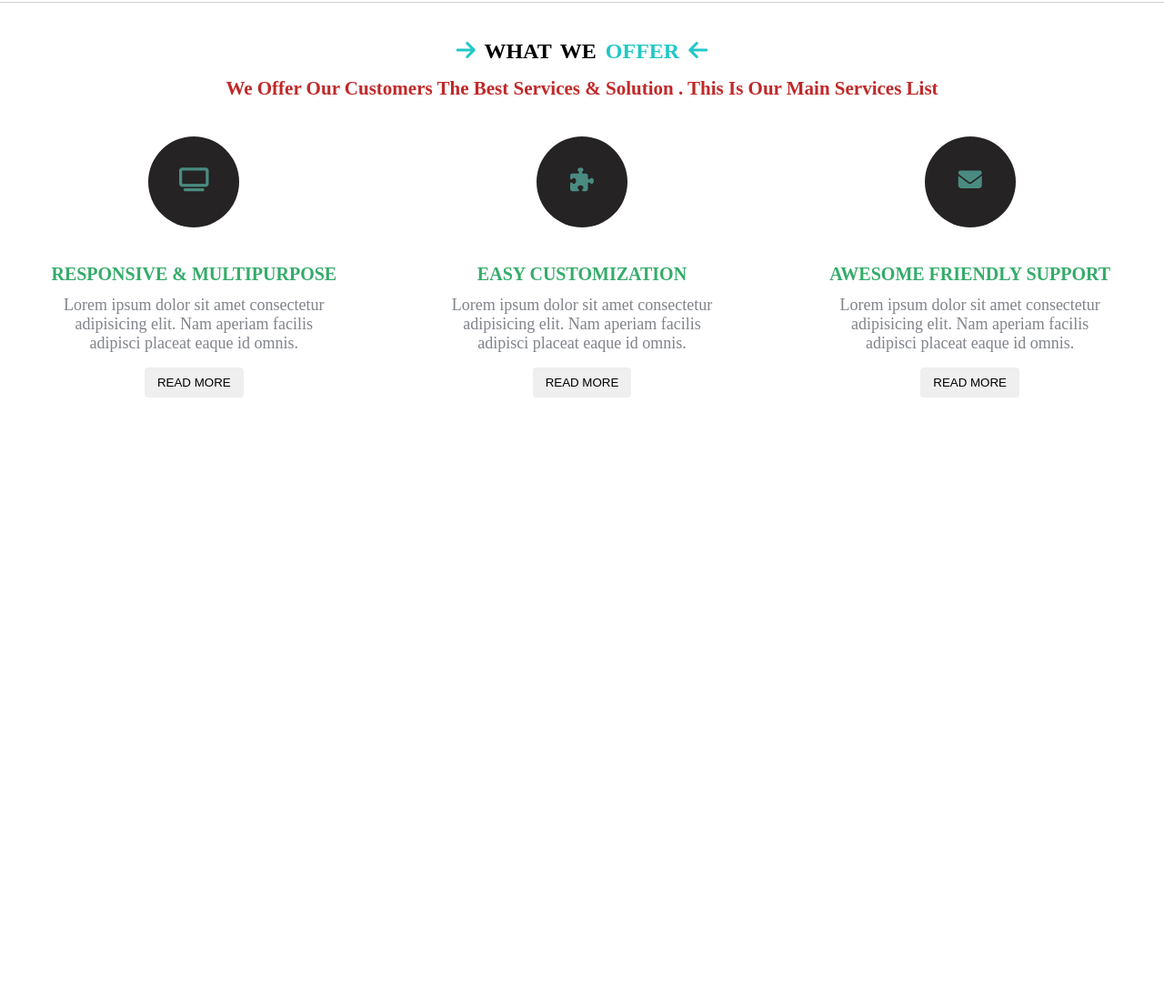
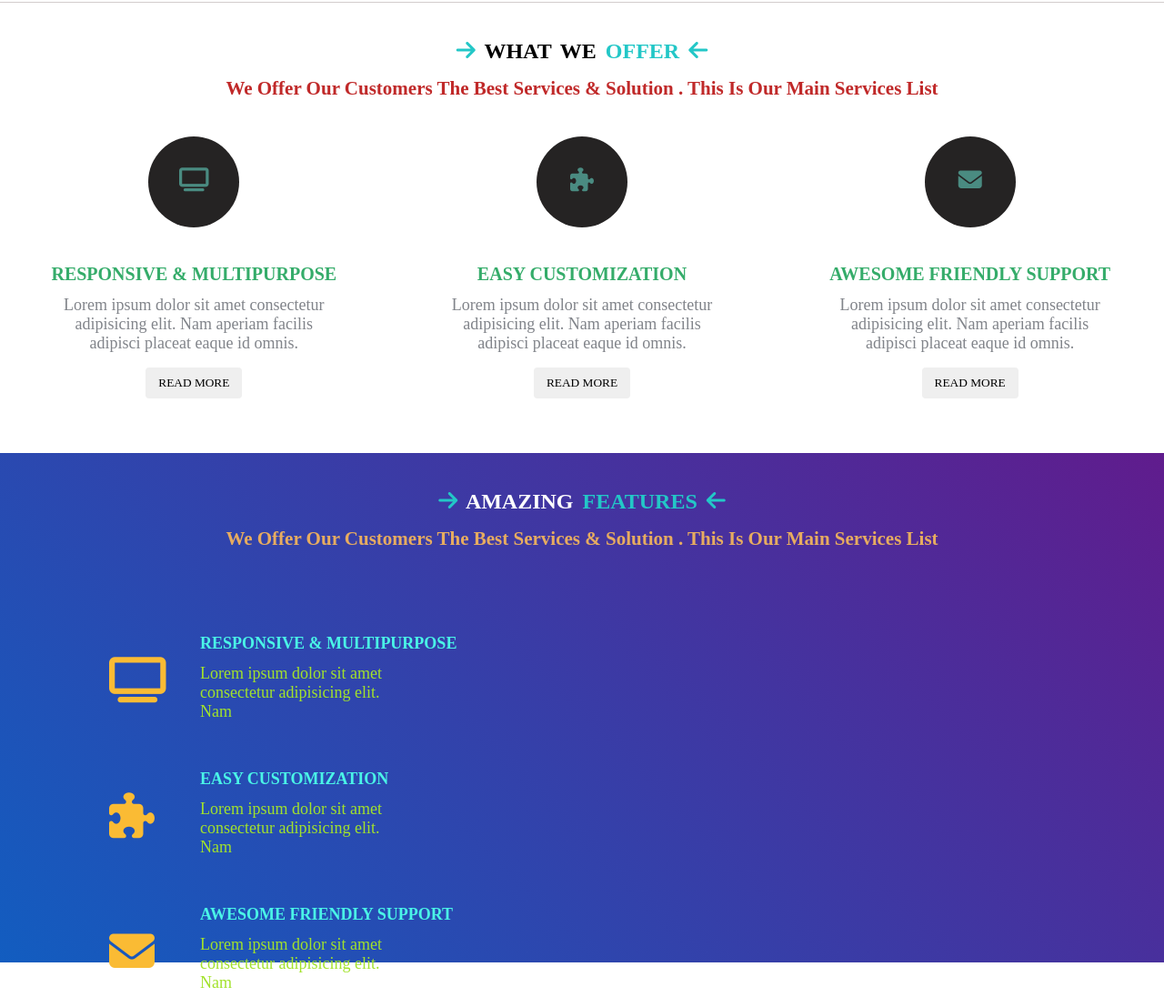
Before and after one commit to AbdurRahman-web-Dreamer/IT-COMAPANY, a plain HTML site: page index.html in a window 1280 px wide. Shown: the part 562-1669 px from the top of the page at 91% size. Before the commit the page ends 999 px from the top, so only its background shows below. Drawn offline with Linux system fonts and the light colour scheme; a web font is replaced by a local one.

Commit message:
amazing half finish

```diff
--- a/index.html
+++ b/index.html
@@ -5,6 +5,9 @@
     <meta name="viewport" content="width=device-width, initial-scale=1.0">
     <title>IT COMPANY</title>
     <script src="https://kit.fontawesome.com/6d79a55aca.js" crossorigin="anonymous"></script>
+    <link rel="preconnect" href="https://fonts.googleapis.com">
+<link rel="preconnect" href="https://fonts.gstatic.com" crossorigin>
+<link href="https://fonts.googleapis.com/css2?family=Baskervville+SC&display=swap" rel="stylesheet">
     <link rel="stylesheet" href="styles/style.css">
 </head>
 <body>
@@ -114,6 +117,61 @@
                     </div>
             </section>
             <!-- what we offer section End -->
+
+
+            <!-- Amazing FEATURES section start -->
+               <section class="amazing">
+                <h4 class="part-title header-speech ">
+                    <i class="fa-solid fa-arrow-right cmn-style"></i>  <span class="cmn-style-wh">AMAZING </span>  <span class="cmn-style">FEATURES</span> <i class="fa-solid fa-arrow-left cmn-style"></i>
+
+                 </h4>
+                 <p class="part-para">
+                      we offer our customers the best services & solution . this is our main services list
+                 </p>
+                   <div class="amazing-container">
+                        <div class="amazing-box">
+                             <div class="amazing-feature">
+                                <i class="fa-solid fa-tv"></i>
+                             </div>
+                             <div class="amazing-feature">
+                                <h4 class="offer-title">
+                                    RESPONSIVE & MULTIPURPOSE
+                             </h4>
+                             <p class="offer-para">
+                                 Lorem ipsum dolor sit amet consectetur adipisicing elit. Nam
+                             </p>
+                             </div>
+                        </div>
+                        <div class="amazing-box">
+                           <div class="amazing-feature">
+                            <i class="fa-solid fa-puzzle-piece"></i>
+                           </div>
+                           <div class="amazing-feature">
+                            <h4 class="offer-title">
+                                EASY CUSTOMIZATION
+                          </h4>
+                          <p class="offer-para">
+                              Lorem ipsum dolor sit amet consectetur adipisicing elit. Nam
+                          </p>
+                           </div>
+
+                        </div>
+                        <div class="amazing-box">
+                            <div class="amazing-feature">
+                                <i class="fa-solid fa-envelope"></i>
+                            </div>
+                            <div class="amazing-feature">
+                                <h4 class="offer-title">
+                                    AWESOME FRIENDLY SUPPORT
+                              </h4>
+                              <p class="offer-para">
+                                  Lorem ipsum dolor sit amet consectetur adipisicing elit. Nam
+                              </p>
+                            </div>
+                        </div>
+                   </div>
+               </section>
+            <!-- Amazing FEATURES section end -->
           </main>
      <!-- main section end -->
 
--- a/styles/style.css
+++ b/styles/style.css
@@ -1,6 +1,8 @@
 *{
     margin: 0;
     padding: 0;
+    box-sizing: border-box;
+    font-family: "Baskervville SC", serif;
 }
 body,html{
     width: 100%;
@@ -9,6 +11,9 @@ body,html{
 /* common style */
 .cmn-style{
     color: rgb(35, 199, 199);
+}
+.cmn-style-wh{
+    color: white;
 }
 .part-title{
     word-spacing: 4px;
@@ -171,5 +176,40 @@ nav{
     background-color:rgb(61, 223, 209) ;
    }
    /* offer section end  */
+  /* amazing section start*/
+   .amazing{
+     background-color: rgb(39, 39, 39);
+     height:70vh;
+     margin-top: 60px;
+     background-image: linear-gradient(45deg, rgb(18, 93, 192), rgb(96, 28, 141));
+   }
+   .amazing >.part-para{
+    color: rgb(231, 172, 96);
+   }
+   .amazing-container{
+      margin: 80px  120px 0px 120px;
+   }
+   .amazing-box{
+     width: 40%;
+     display: flex;
+     align-items: center;
+     gap: 50px;
+     margin-top: 25px;
 
+   }
+   .amazing-feature i{
+        font-size:50px;
+        width: 50px;
+        color: rgb(250, 187, 52);
+
+   }
+   .amazing-feature >h4{
+    color: rgb(74, 245, 231);
+     font-size: 18px;
+   }
+   .amazing-feature>p{
+      width: 68%;
+      color: rgb(162, 226, 43);
+   }
+  /* amazing section end */
 /* main section end */
```
